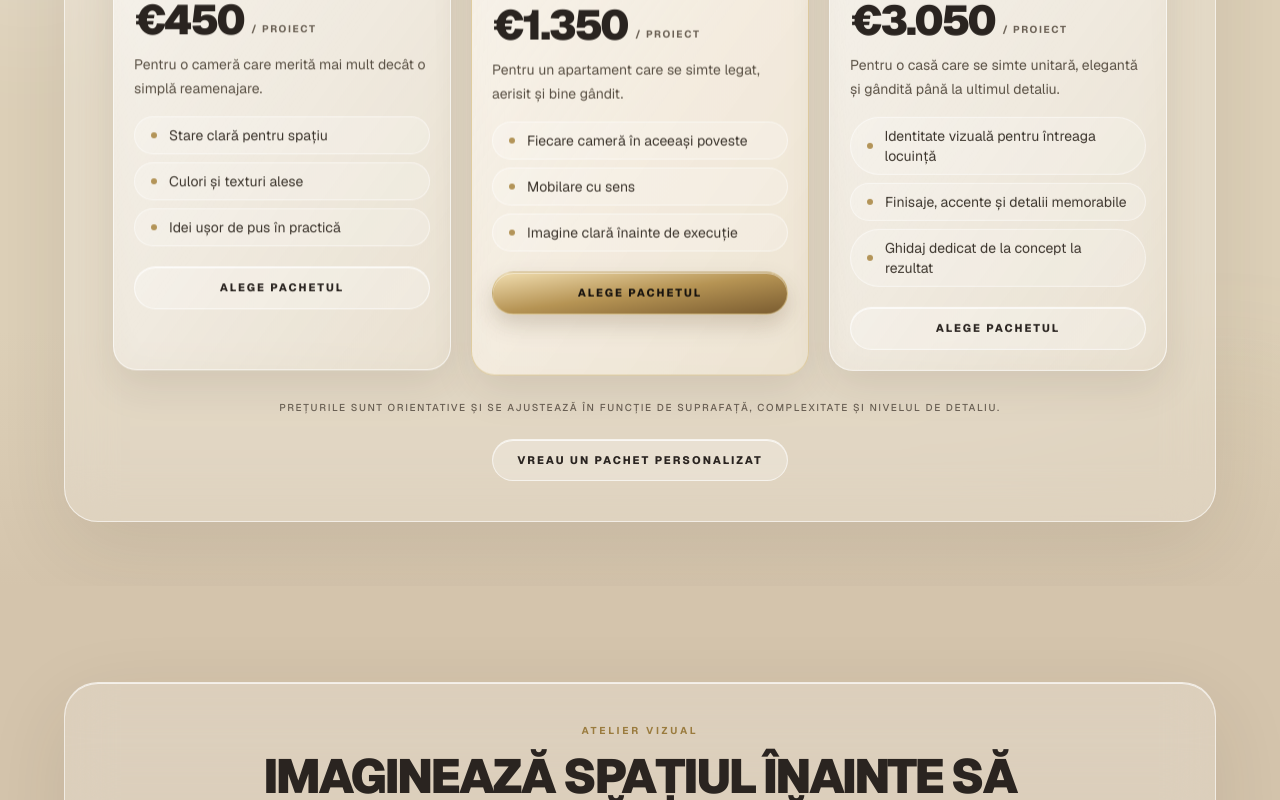
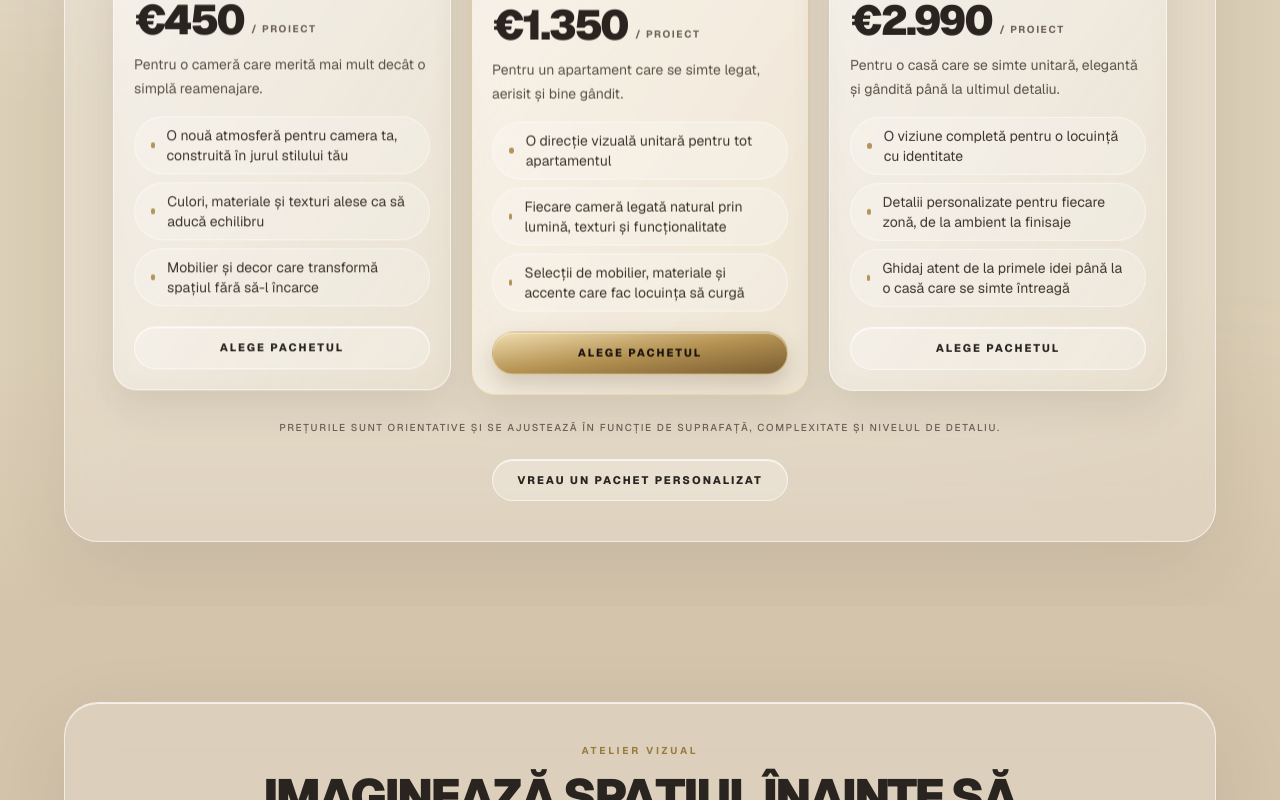
Before and after one commit to Andrei1loc1/arhitecture-design-app, a Next.js app: page / in a window 1280 px wide. Shown: the part 2977-3777 px from the top of the page. Built offline with nearby package versions, Linux system fonts and the light colour scheme; a web font is replaced by a local one.

Commit message:
new informations

```diff
--- a/components/PricingSection.tsx
+++ b/components/PricingSection.tsx
@@ -9,7 +9,11 @@ const plans = [
         tag: "Start",
         price: "€450",
         description: "Pentru o cameră care merită mai mult decât o simplă reamenajare.",
-        features: ["Stare clară pentru spațiu", "Culori și texturi alese", "Idei ușor de pus în practică"],
+        features: [
+            "O nouă atmosferă pentru camera ta, construită în jurul stilului tău",
+            "Culori, materiale și texturi alese ca să aducă echilibru",
+            "Mobilier și decor care transformă spațiul fără să-l încarce",
+        ],
         highlighted: false,
         animate: { y: [0, -5, 0] },
         duration: 6.5,
@@ -19,7 +23,11 @@ const plans = [
         tag: "Complet",
         price: "€1.350",
         description: "Pentru un apartament care se simte legat, aerisit și bine gândit.",
-        features: ["Fiecare cameră în aceeași poveste", "Mobilare cu sens", "Imagine clară înainte de execuție"],
+        features: [
+            "O direcție vizuală unitară pentru tot apartamentul",
+            "Fiecare cameră legată natural prin lumină, texturi și funcționalitate",
+            "Selecții de mobilier, materiale și accente care fac locuința să curgă",
+        ],
         highlighted: true,
         animate: { y: [0, 7, 0] },
         duration: 7.5,
@@ -27,9 +35,13 @@ const plans = [
     {
         name: "Casă",
         tag: "Premium",
-        price: "€3.050",
+        price: "€2.990",
         description: "Pentru o casă care se simte unitară, elegantă și gândită până la ultimul detaliu.",
-        features: ["Identitate vizuală pentru întreaga locuință", "Finisaje, accente și detalii memorabile", "Ghidaj dedicat de la concept la rezultat"],
+        features: [
+            "O viziune completă pentru o locuință cu identitate",
+            "Detalii personalizate pentru fiecare zonă, de la ambient la finisaje",
+            "Ghidaj atent de la primele idei până la o casă care se simte întreagă",
+        ],
         highlighted: false,
         animate: { y: [0, -4, 0] },
         duration: 6,
@@ -173,7 +185,7 @@ export default function PricingSection() {
                                     </div>
 
                                     <a
-                                        href="#contact"
+                                        href="#design-profile"
                                         className={`mt-5 inline-flex w-full items-center justify-center rounded-full border px-6 py-3 text-[11px] font-extrabold uppercase tracking-[0.18em] transition duration-300 ${
                                             plan.highlighted
                                                 ? "border-[#d6bf86]/70 bg-gradient-to-br from-[#f1deb0] via-[#b69454] to-[#7b5d31] text-[#17130f] shadow-[0_10px_22px_rgba(78,56,25,0.20),inset_0_1px_0_rgba(255,255,255,0.65)] hover:brightness-105"
```
